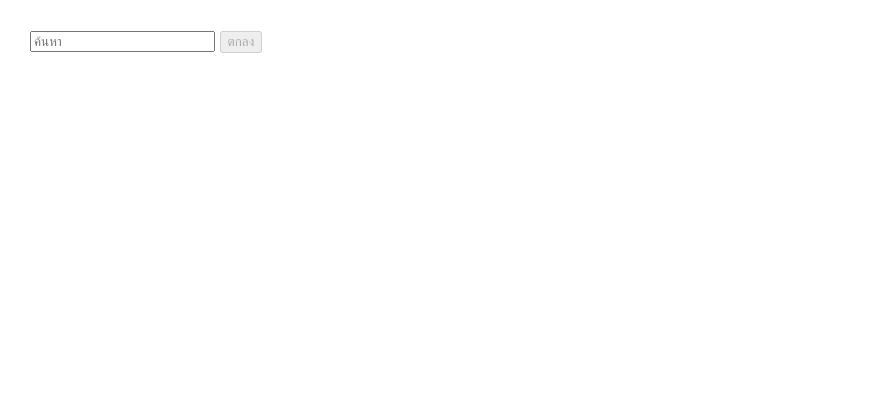
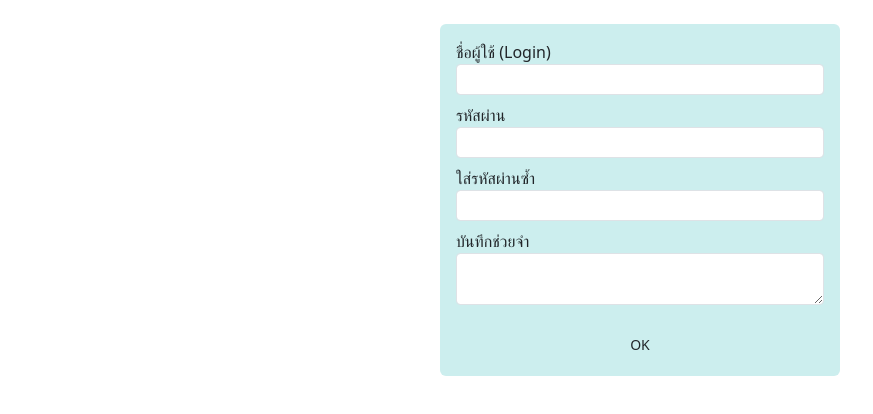
Before and after one commit to Tanapon65030/app1, a React (Create React App) app: page / in a window 1280 px wide. Shown: the top 414 px of the page, without its empty margins (0-873 px from the left). Built offline with nearby package versions, Linux system fonts and the light colour scheme.

Commit message:
add FormText
add FormText

```diff
--- a/src/App.js
+++ b/src/App.js
@@ -1,5 +1,5 @@
 import React from 'react'
-import FormSearch from './form-search';
+import FormText from './form-text'
 export default function App() {
-  return <FormSearch />
+return <FormText/>
 }
--- /dev/null
+++ b/src/form-text.js
@@ -0,0 +1,47 @@
+import React from 'react';
+
+export default function FormText() {
+  const textPswd = React.useRef();
+  const textPswd2 = React.createRef()
+
+  const onBlurPassword = () => {
+    let pswd = textPswd.current.value;
+    if (pswd !== '' && !pswd.match(/^[0-9a-zA-Z]+$/)) {
+      textPswd.current.value = '';
+      alert('ต้องเป็น 0-9 หรือ a-z หรือ A-Z เท่านั้น');
+    }
+  };
+
+  const onBlurPassword2 = () => {
+    if (textPswd.current.value !== textPswd2.current.value) {
+      textPswd2.current.value = '';
+      alert('รหัสผ่านทั้งสองช่องไม่ตรงกัน');
+    }
+  };
+
+  return (
+    <div className="mt-4 mx-auto p-3 rounded" style={{ width:'400px', background:'#cee'}}>
+      <form>
+        <div className="form-group mb-2">
+          <label htmlFor="login">ชื่อผู้ใช้ (Login)</label>
+          <input type="text" id="login" name="login" maxLength="20" className="form-control form-control-sm"/>
+        </div>
+        <div className="form-group mb-2">
+          <label htmlFor="pswd">รหัสผ่าน</label>
+          <input type="password" id="pswd" name="pswd" maxLength="10" className="form-control form-control-sm" ref={textPswd} onBlur={onBlurPassword}/>
+        </div>
+        <div className="form-group mb-2">
+          <label htmlFor="pswd2">ใส่รหัสผ่านซ้ำ</label>
+          <input type="password" id="pswd2" className="form-control form-control-sm" ref={textPswd2} onBlur={onBlurPassword2}/>
+        </div>
+        <div className="form-group mb-4">
+          <label htmlFor="memo">บันทึกช่วยจำ</label>
+          <textarea id="memo" name="memo" rows="2" maxLength="200" className="form-control form-control-sm"></textarea>
+        </div>
+        <div className="text-center">
+          <button type="submit" className="btn btn-sm px-4">OK</button>
+        </div>
+      </form>
+    </div>
+  );
+}
--- a/src/index.js
+++ b/src/index.js
@@ -3,6 +3,8 @@
 import './index.css';
 import App from './App';
 import reportWebVitals from './reportWebVitals';
+import 'bootstrap/dist/css/bootstrap.min.css'
+import 'bootstrap/dist/js/bootstrap.bundle.min.js'
 
 const root = ReactDOM.createRoot(document.getElementById('root'));
 root.render(
```
Also changed, not shown: src/form-bootstrap.js (added, +26 -0 lines).
